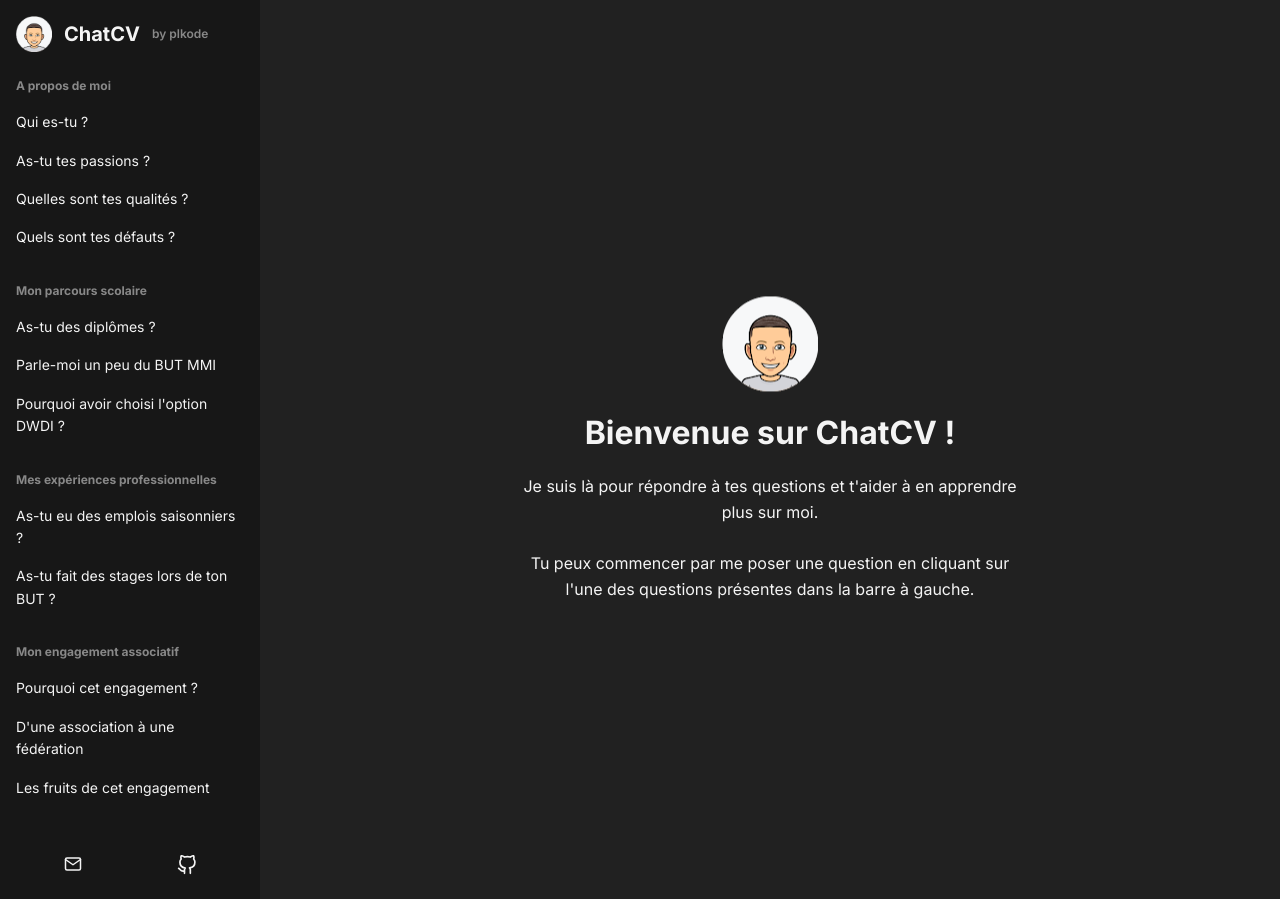
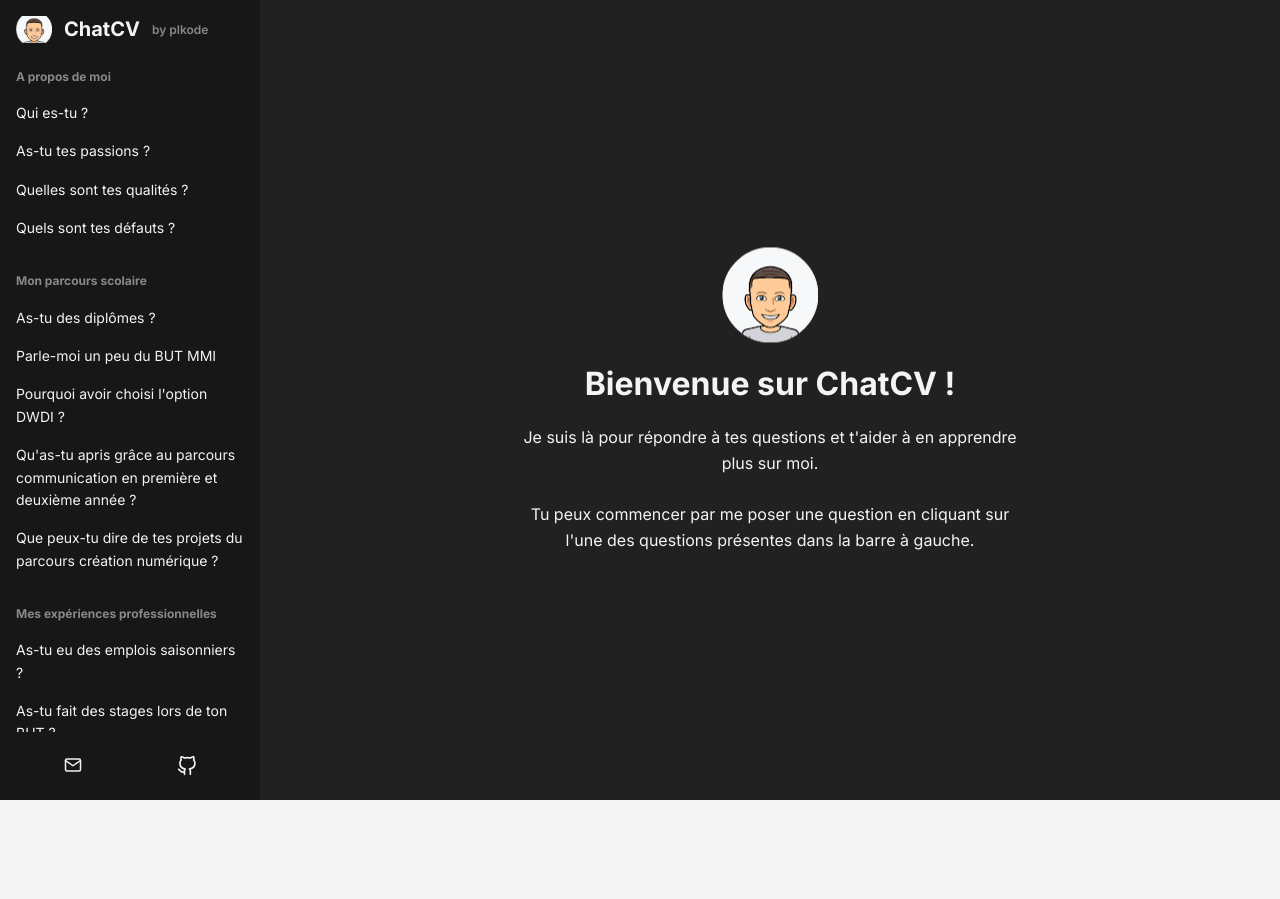
Before and after one commit to clementfavarel/clementfavarel.github.io, a plain HTML site: page index.html in a window 1280 px wide. After the commit the page ends 800 px from the top, so only its background shows below. Drawn offline with Linux system fonts and the light colour scheme.

Commit message:
added mmi projects

```diff
--- a/index.css
+++ b/index.css
@@ -30,6 +30,7 @@ body {
     flex-direction: column;
     justify-content: center;
     gap: 1.5rem;
+    overflow: scroll;
 }
 .title {
     font-size: 1.25rem;
@@ -38,6 +39,7 @@ body {
     display: flex;
     align-items: center;
     gap: 0.75rem;
+    overflow: scroll;
 }
 .profile {
     height: 36px;
@@ -47,6 +49,9 @@ body {
     font-size: 0.75rem;
     font-weight: 600;
     color: #888;
+}
+.questionsContainer {
+    overflow: scroll;
 }
 .questionList {
     display: flex;
--- a/index.js
+++ b/index.js
@@ -56,6 +56,22 @@ const questionsData = [
                 imgSrc: "./img/coding.jpg",
                 response:
                     "Et pourquoi pas ?<br/><br/>Je rigole bien évidemment. Plus sérieusement, j'ai choisi l'option DWDI (Développement Web et Dispositifs Interactifs) pour 3 raisons principales.<br/><br/>La première, j'ai toujours été attiré par le monde du numérique et plus spécifiquement les ordinateurs. J'ai toujours été curieux de comprendre comment fonctionnait un site internet, une application, etc.<br/><br/>La deuxième, je trouve que c'est la spécialité qui me correspond le plus étant donné que je suis quelqu'un de très logique et que j'apprécie les optimisations de la vie de tous les jours.<br/><br/>Enfin, la troisième, c'est que je trouve que c'est un domaine qui est en constante évolution et qui offre de nombreuses opportunités.",
+            },
+            {
+                id: "ecole3",
+                question:
+                    "Qu'as-tu apris grâce au parcours communication en première et deuxième année ?",
+                imgSrc: "./img/communication.jpg",
+                response:
+                    "Le parcours communication m'a permis de découvrir les enjeux de la communication dans le monde d'aujourd'hui.<br/><br/>J'ai pu apprendre à communiquer de manière efficace, à comprendre l'importance de la communication sur internet et à maîtriser les outils de communication tels que les sites vitrine, les réseaux sociaux et les relations humaines.<br/><br/>C'est une compétence qui me sert au quotidien que ce soit dans mes projets personnels, mes projets professionnels ou même dans ma vie de tous les jours.",
+            },
+            {
+                id: "ecole4",
+                question:
+                    "Que peux-tu dire de tes projets du parcours création numérique ?",
+                imgSrc: "./img/creation.jpg",
+                response:
+                    "Le parcours création numérique m'a permis de découvrir le monde de la création et de l'audiovisuel.<br/><br/>J'ai pu apprendre à utiliser des logiciels de création tels que Photoshop, Illustrator, After Effects, Premiere Pro, etc.<br/><br/>Ces compétences ne me servent pas au quotidien mais sont un plus car je sais comment faire du montage vidéo basique, créer un média print ou numérique afin de communiquer sur un évènement ou une entreprise. L'aspect créatif m'a aussi permis d'avoir une autre vision du développement web en ayant une pensée plus tournée vers l'esthétique et l'expérience utilisateur plutôt que purement logique en suivant seulement les tendances black&white et minimalistes",
             },
             // parler de mes projets professionnels futurs
         ],
```
